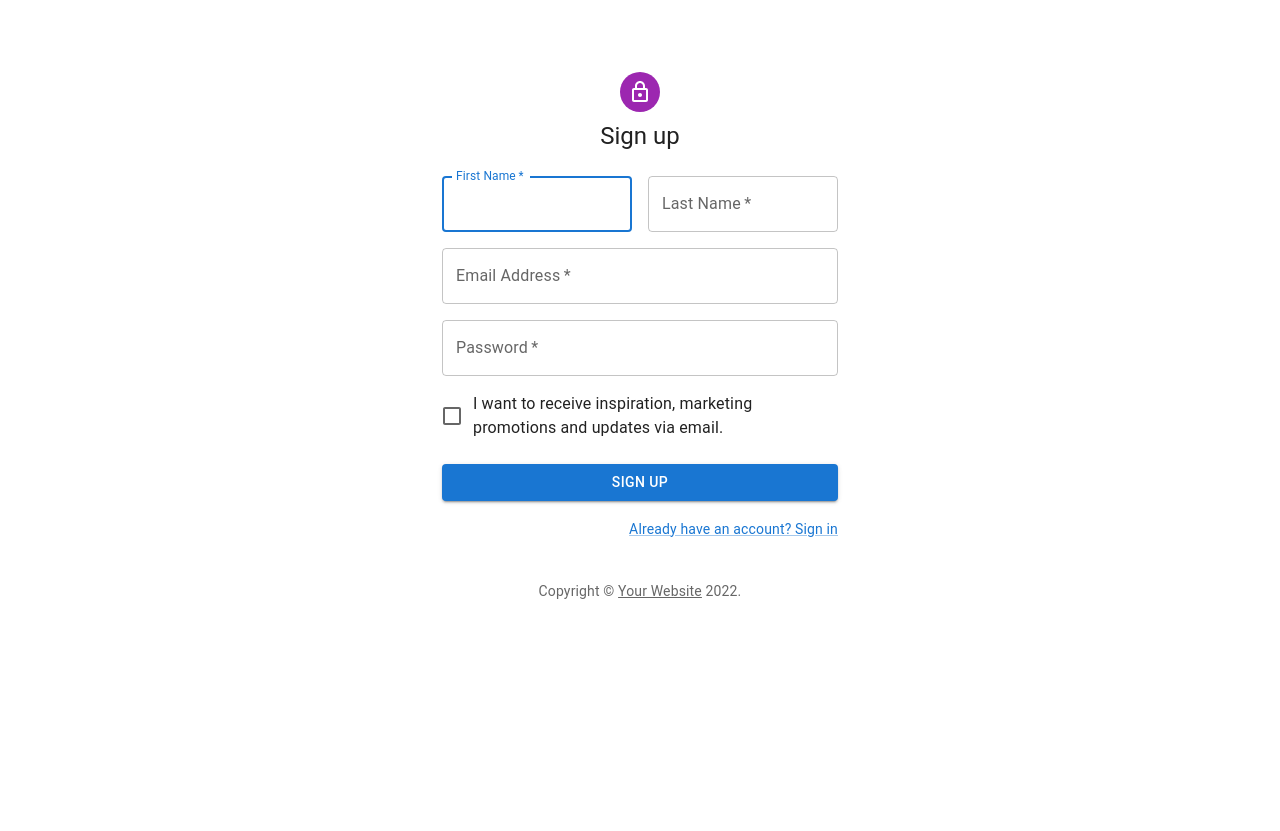
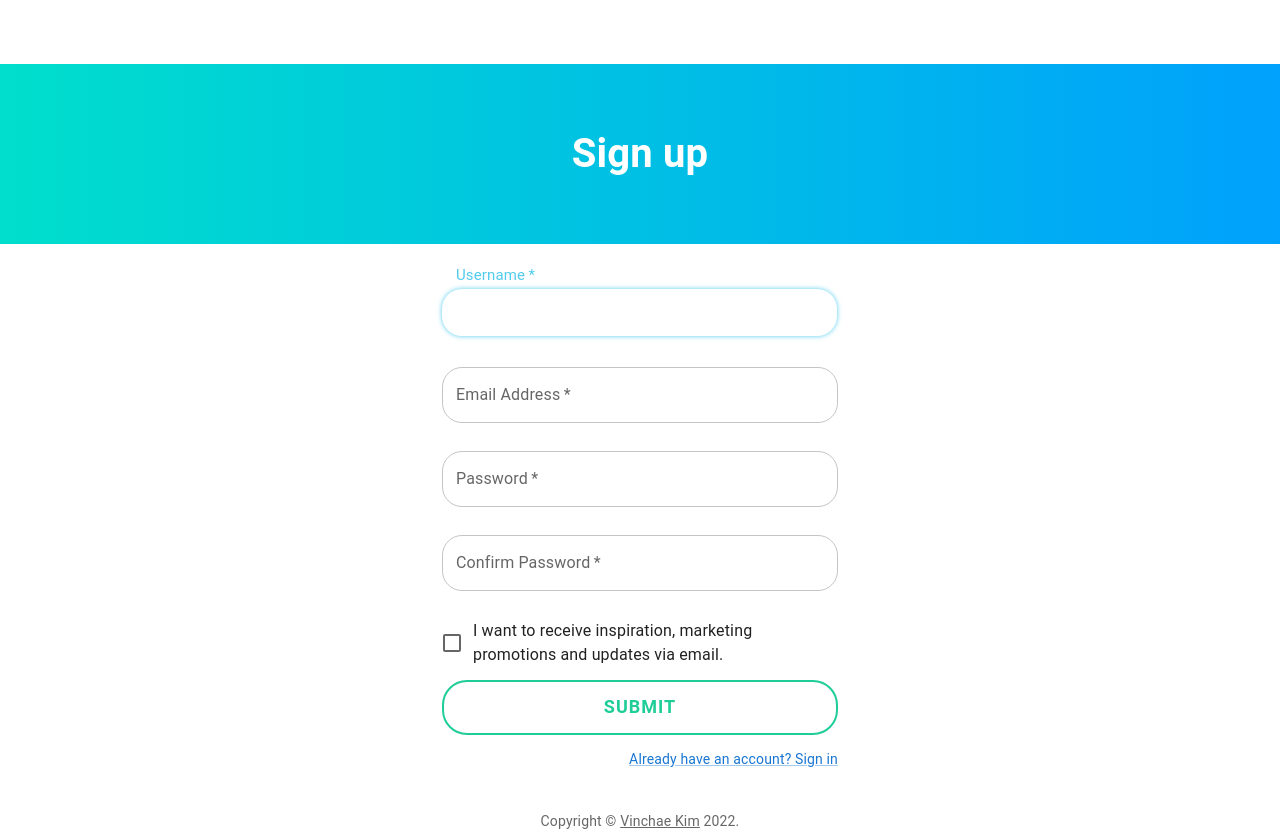
Before and after one commit to ekdldksp123/signup, a Next.js app: page /signup in a window 1280 px wide. Before the commit the page ends 800 px from the top, so only its background shows below. Built offline with nearby package versions, Linux system fonts and the light colour scheme.

Commit message:
:lipstick: publish signup page with customized mui

```diff
--- a/pages/signup.tsx
+++ b/pages/signup.tsx
@@ -1,24 +1,24 @@
 import * as React from 'react';
-import Avatar from '@mui/material/Avatar';
 import Button from '@mui/material/Button';
 import CssBaseline from '@mui/material/CssBaseline';
-import TextField from '@mui/material/TextField';
 import FormControlLabel from '@mui/material/FormControlLabel';
 import Checkbox from '@mui/material/Checkbox';
 import Link from '@mui/material/Link';
 import Grid from '@mui/material/Grid';
 import Box from '@mui/material/Box';
-import LockOutlinedIcon from '@mui/icons-material/LockOutlined';
 import Typography from '@mui/material/Typography';
 import Container from '@mui/material/Container';
-import { createTheme, ThemeProvider } from '@mui/material/styles';
+import styled from '@emotion/styled';
+import { TextInput } from '../src/components/atom/InputGroup';
+import { Banner } from '../src/components/layout/Banner';
+import { createTheme, ThemeProvider } from '@mui/material';
 
 function Copyright(props: any) {
   return (
     <Typography variant="body2" color="text.secondary" align="center" {...props}>
       {'Copyright © '}
-      <Link color="inherit" href="https://mui.com/">
-        Your Website
+      <Link color="inherit" href="https://github.com/ekdldksp123">
+        Vinchae Kim
       </Link>{' '}
       {new Date().getFullYear()}
       {'.'}
@@ -26,7 +26,62 @@ function Copyright(props: any) {
   );
 }
 
-const theme = createTheme();
+const theme = createTheme({
+    // overrides: {
+    //           MuiInputBase: {
+    //             input: {
+    //               '&:-webkit-autofill': {
+    //                 transitionDelay: '9999s',
+    //                 transitionProperty: 'background-color, color',
+    //               },
+    //             },
+    //           },
+    //         },
+    components: {
+        MuiCssBaseline: {
+          styleOverrides: {
+            root : {
+              input :{
+                '&:-webkit-autofill': {
+                    transitionDelay: '9999s',
+                    transitionProperty: 'background-color, color',
+                },
+              }
+            }
+          },
+        },
+    }
+});
+
+const SubmitButton = styled(Button)`
+    height: 55px;
+    width: 100%;
+    outline:none;
+    text-align: center;
+    border-radius: 25px;
+    background: #fff;
+    border: 2px solid #1ECD97;
+    color:#1ECD97;
+    letter-spacing:1px;
+    text-shadow:0;
+    font-size: 18px;
+    font-weight: bold;
+    cursor: pointer;
+    transition: all 0.25s ease;
+    margin: 12.5px 0 12.5px;
+
+    &:hover {
+        color:white;
+        background: #1ECD97;
+    }
+    &:active {
+        letter-spacing: 2px;
+    }
+    &:after {
+        content:"Submit";
+    }
+`;
+
 
 export default function SignUp() {
   const handleSubmit = (event: React.FormEvent<HTMLFormElement>) => {
@@ -50,54 +105,60 @@ export default function SignUp() {
             alignItems: 'center',
           }}
         >
-          <Avatar sx={{ m: 1, bgcolor: 'secondary.main' }}>
-            <LockOutlinedIcon />
+          {/* <Avatar sx={{ m: 2}}>
+            <AssignmentInd />
           </Avatar>
           <Typography component="h1" variant="h5">
             Sign up
-          </Typography>
+          </Typography> */}
+          <Banner title="Sign up"/>
           <Box component="form" noValidate onSubmit={handleSubmit} sx={{ mt: 3 }}>
-            <Grid container spacing={2}>
-              <Grid item xs={12} sm={6}>
-                <TextField
-                  autoComplete="given-name"
-                  name="firstName"
+            <Grid container spacing={3.5}>
+              <Grid item xs={12}>
+                <TextInput
+                  name="username"
                   required
                   fullWidth
-                  id="firstName"
-                  label="First Name"
+                  id="username"
+                  label="Username"
+                  //helperText=""
                   autoFocus
-                />
-              </Grid>
-              <Grid item xs={12} sm={6}>
-                <TextField
-                  required
-                  fullWidth
-                  id="lastName"
-                  label="Last Name"
-                  name="lastName"
-                  autoComplete="family-name"
+                  autoComplete='false'
                 />
               </Grid>
               <Grid item xs={12}>
-                <TextField
+                <TextInput
                   required
                   fullWidth
                   id="email"
                   label="Email Address"
                   name="email"
-                  autoComplete="email"
+                  //helperText="invalid email"
+                  //error={true}
                 />
               </Grid>
               <Grid item xs={12}>
-                <TextField
+                <TextInput
                   required
                   fullWidth
                   name="password"
                   label="Password"
                   type="password"
                   id="password"
-                  autoComplete="new-password"
+                  //helperText=""
+                  autoComplete='false'
+                />
+              </Grid>
+              <Grid item xs={12}>
+                <TextInput
+                  required
+                  fullWidth
+                  name="confirmPassword"
+                  label="Confirm Password"
+                  type="password"
+                  id="confirmPassword"
+                  //helperText=""
+                  autoComplete='false'
                 />
               </Grid>
               <Grid item xs={12}>
@@ -107,14 +168,7 @@ export default function SignUp() {
                 />
               </Grid>
             </Grid>
-            <Button
-              type="submit"
-              fullWidth
-              variant="contained"
-              sx={{ mt: 3, mb: 2 }}
-            >
-              Sign Up
-            </Button>
+            <SubmitButton type="submit" />
             <Grid container justifyContent="flex-end">
               <Grid item>
                 <Link href="#" variant="body2">
--- /dev/null
+++ b/src/components/atom/InputGroup.tsx
@@ -0,0 +1,59 @@
+import styled from "@emotion/styled";
+import { TextField } from "@mui/material";
+
+export const TextInput = styled(TextField)`
+
+& .MuiOutlinedInput-root {
+    border-radius: 20px;
+    -webkit-transition: all 0.30s ease-in-out;
+    -moz-transition: all 0.30s ease-in-out;
+    -ms-transition: all 0.30s ease-in-out;
+    -o-transition: all 0.30s ease-in-out;
+}
+
+
+& .Mui-focused .MuiOutlinedInput-notchedOutline {
+    border: none !important;
+    box-shadow: 0 0 5px rgba(81, 203, 238, 1);
+    padding: 3px 0px 3px 3px;
+    margin: 5px 1px 3px 0px;
+    border: 1px solid rgba(81, 203, 238, 1);
+}
+
+// & .MuiOutlinedInput:-webkit-autofill {
+//     background-color: rgba(81, 203, 238, 0.7);
+// }
+
+& .MuiInputLabel-root.Mui-focused {
+    top: -10px !important;
+    color: rgba(81, 203, 238, 1);
+    font-size: 20px !important;
+}
+
+`;
+
+export const EmailInput = styled(TextField)`
+
+& .MuiOutlinedInput-root {
+    border-radius: 20px;
+    -webkit-transition: all 0.30s ease-in-out;
+    -moz-transition: all 0.30s ease-in-out;
+    -ms-transition: all 0.30s ease-in-out;
+    -o-transition: all 0.30s ease-in-out;
+}
+
+& .Mui-focused .MuiOutlinedInput-notchedOutline {
+    border: none !important;
+    box-shadow: 0 0 5px rgba(81, 203, 238, 1);
+    padding: 3px 0px 3px 3px;
+    margin: 5px 1px 3px 0px;
+    border: 1px solid rgba(81, 203, 238, 1);
+}
+
+& .MuiInputLabel-root.Mui-focused {
+    top: -10px !important;
+    color: rgba(81, 203, 238, 1);
+    font-size: 20px !important;
+}
+
+`;
--- /dev/null
+++ b/src/components/layout/Banner.tsx
@@ -0,0 +1,53 @@
+import styled from "@emotion/styled";
+import React from "react";
+
+const BannerWrapper = styled.section`
+margin: 0;
+width: 100vw;
+display: flex;
+flex-direction: column;
+align-items: center;
+//gap: 40px;
+margin-bottom: 15px;
+
+padding: 40px;
+
+background: linear-gradient(to right, #00DECC, #00A1FC);
+`
+
+const BannerBox = styled.section`
+img {
+    width: 100%;
+    height: 120px;
+
+    border-radius: 50%;
+}
+
+div {
+    display: flex;
+    flex-direction: column;
+}
+`
+
+const BannerTitle = styled.h1`
+    //font-family: 'Jua', sans-serif;
+    margin: 0;
+    padding-top: 20px;
+    padding-bottom: 20px;
+    font-size: 40px;
+    color: white;
+    text-align: center;
+`;
+interface BannerProps {
+    title: string;
+}
+
+export const Banner:React.FC<BannerProps> = ({title}) => {
+    return (
+        <BannerWrapper>
+            <BannerBox>
+                <BannerTitle>{title}</BannerTitle>
+            </BannerBox>
+        </BannerWrapper>
+    )
+}
--- a/src/components/layout/ContainerGroup.tsx
+++ b/src/components/layout/ContainerGroup.tsx
@@ -4,11 +4,16 @@ import Box from '@mui/material/Box';
 import Container from '@mui/material/Container';
 import { createTheme, ThemeProvider } from '@mui/material/styles';
 import { ReactJSXElement } from '@emotion/react/types/jsx-namespace';
+import styled from '@emotion/styled';
 
 interface ContainerProps {
     children: ReactJSXElement
 }
 const theme = createTheme();
+
+const StyledContainer = styled(Container)`
+    margin-top: 0 !important;
+`
 
 export const ContainerCenter:React.FC<ContainerProps> = ({children}) => {
 
```
Also changed, not shown: src/components/atom/ButtonGroup.tsx (+29 -0 lines).
